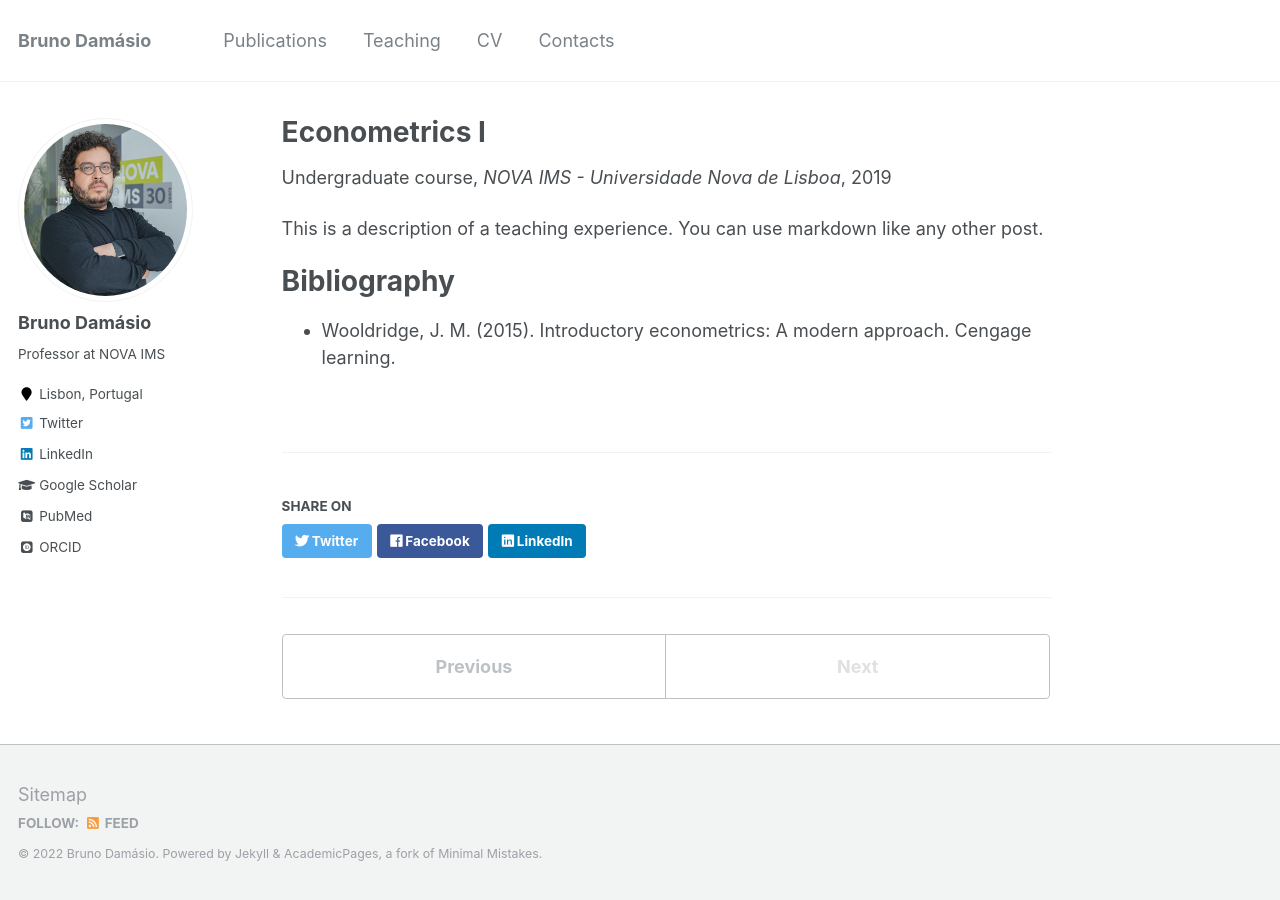
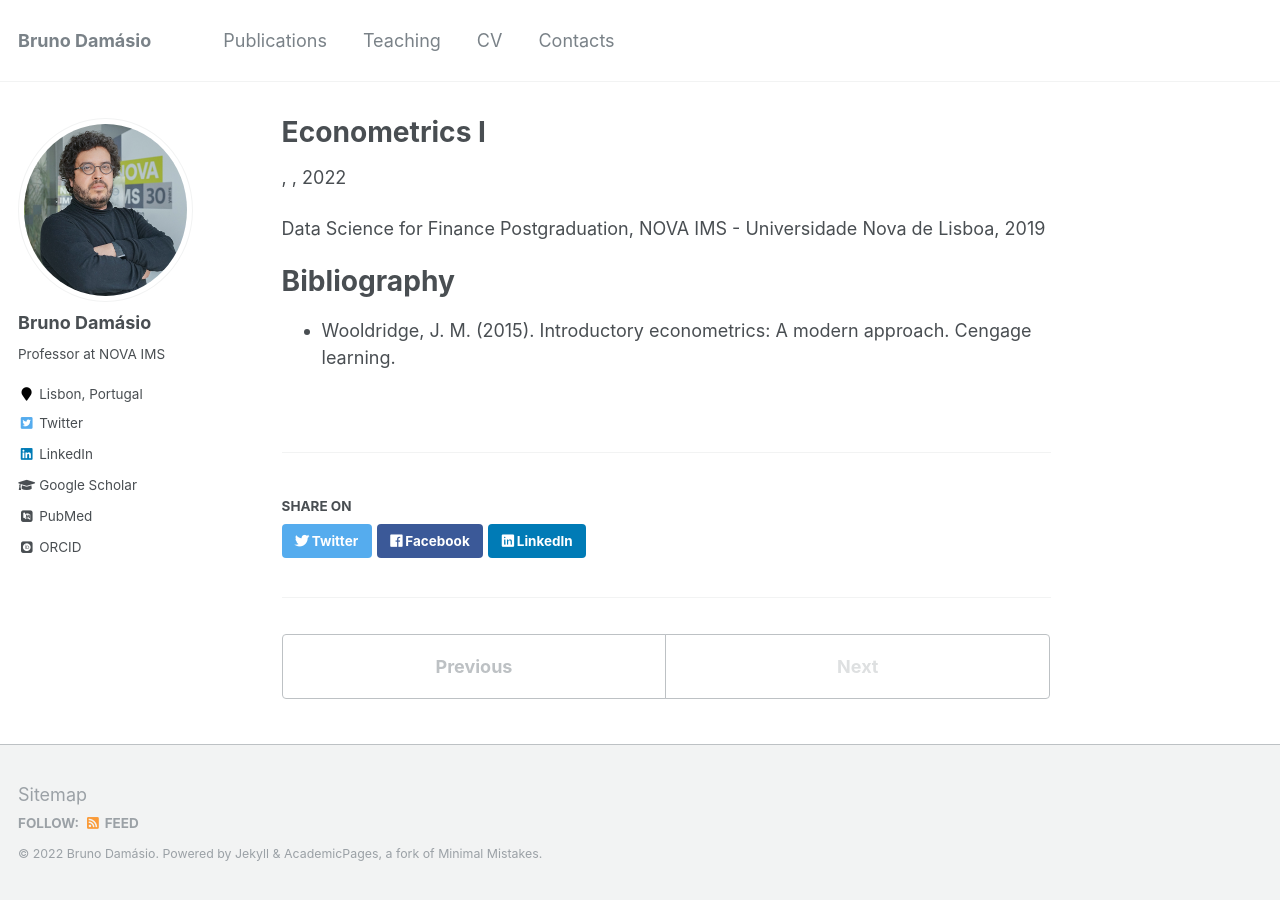
Before and after one commit to damasiob/damasiob.github.io, a Jekyll site: the page built from _teaching/econometrics-i.md, in a window 1280 px wide. Built offline with Jekyll 4.4.1, drawn with Linux system fonts in a browser that asks for light colours; some web fonts are replaced.

Commit message:
Update econometrics-i.md

```diff
--- a/_teaching/econometrics-i.md
+++ b/_teaching/econometrics-i.md
@@ -1,14 +1,10 @@
 ---
 title: "Econometrics I"
 collection: teaching
-type: "Undergraduate course"
 permalink: /teaching/2019-econometrics-i
-venue: "NOVA IMS - Universidade Nova de Lisboa"
-date: 2019-01-01
-location: "Lisbon, Portugal"
 ---
 
-This is a description of a teaching experience. You can use markdown like any other post.
+Data Science for Finance Postgraduation, NOVA IMS - Universidade Nova de Lisboa, 2019
 
 Bibliography
 ======
```
